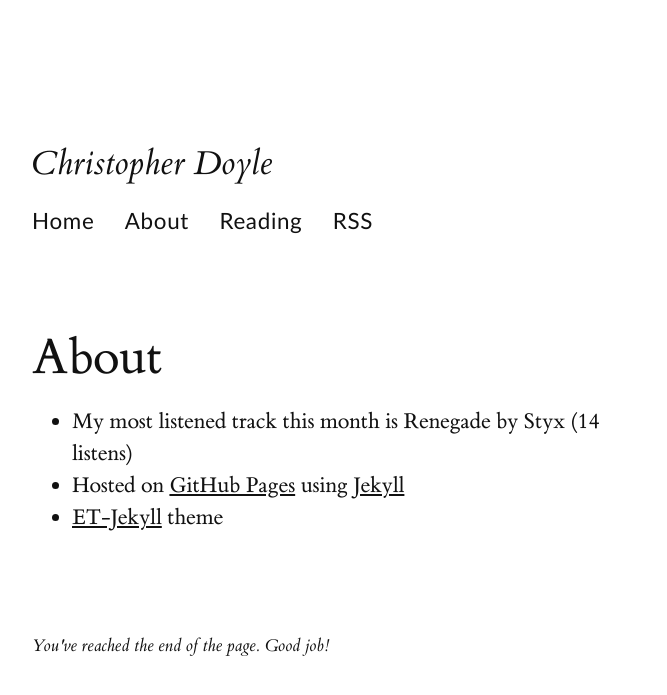
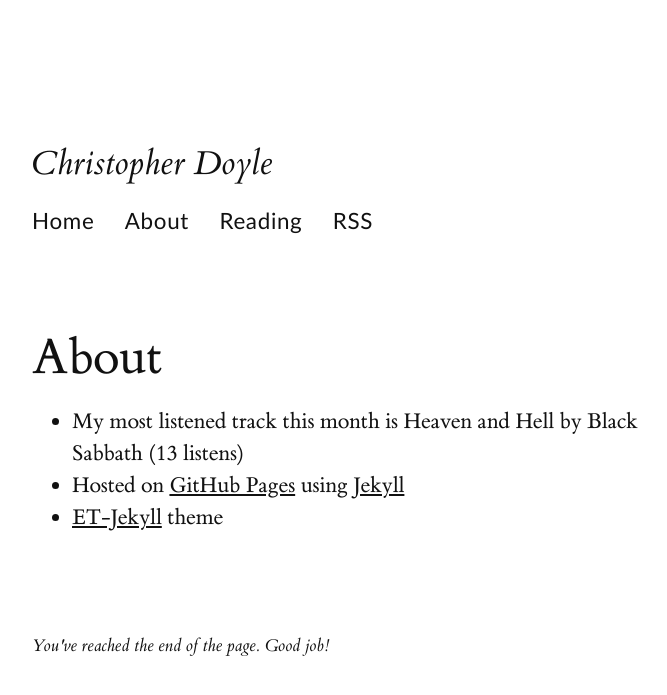
Before and after one commit to christopherdoyle/christopherdoyle.github.io, a Jekyll site: the page built from about.md, in a window 1280 px wide. Shown: the top 695 px of the page, without its empty margins (128-795 px from the left). Built offline with Jekyll 4.4.1, drawn with Linux system fonts in a browser that asks for light colours.

Commit message:
Updated config with latest top track from last.fm

```diff
--- a/_config.yml
+++ b/_config.yml
@@ -10,7 +10,7 @@ sass:
   style: compressed
 title: Christopher Doyle
 top_track:
-  artist: Styx
-  name: Renegade
-  playcount: 14
+  artist: Black Sabbath
+  name: Heaven and Hell
+  playcount: 13
 url: https://christopherdoyle.github.io/
```
